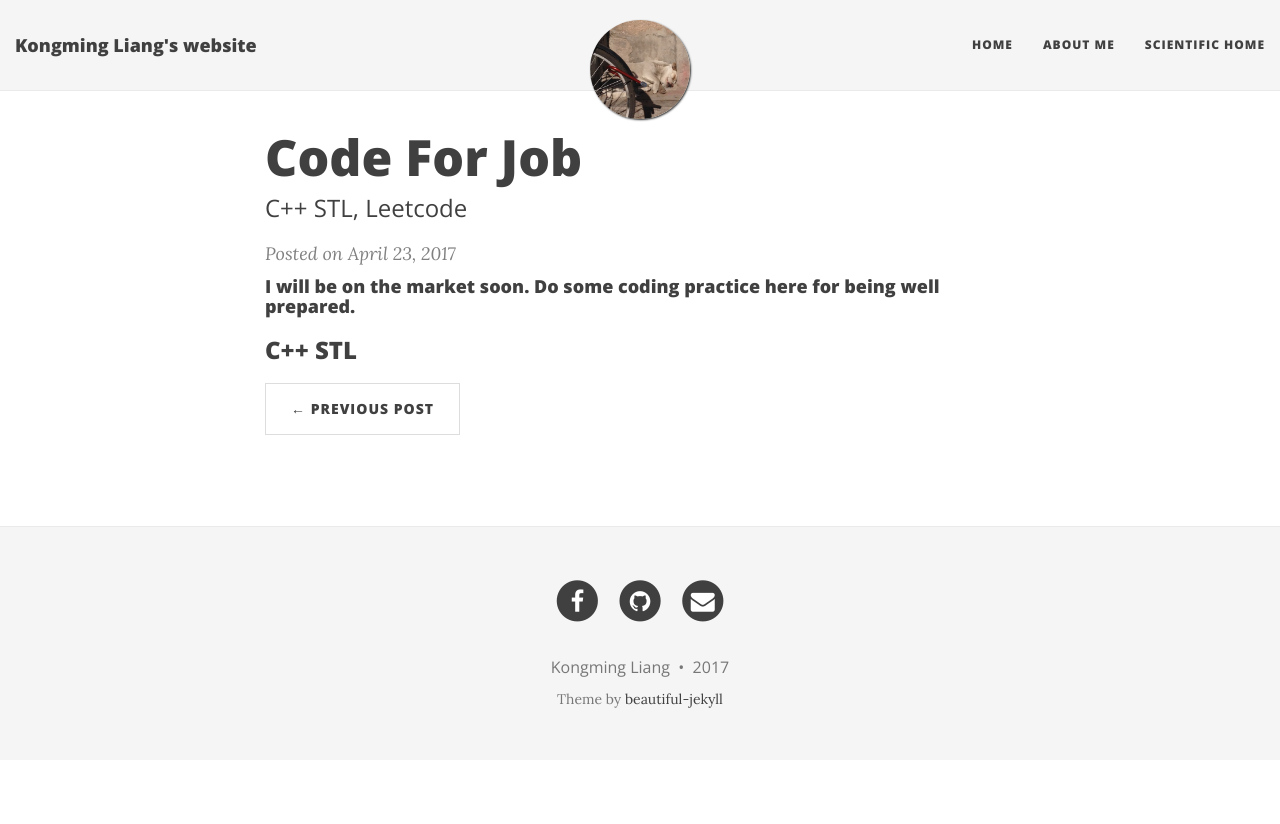
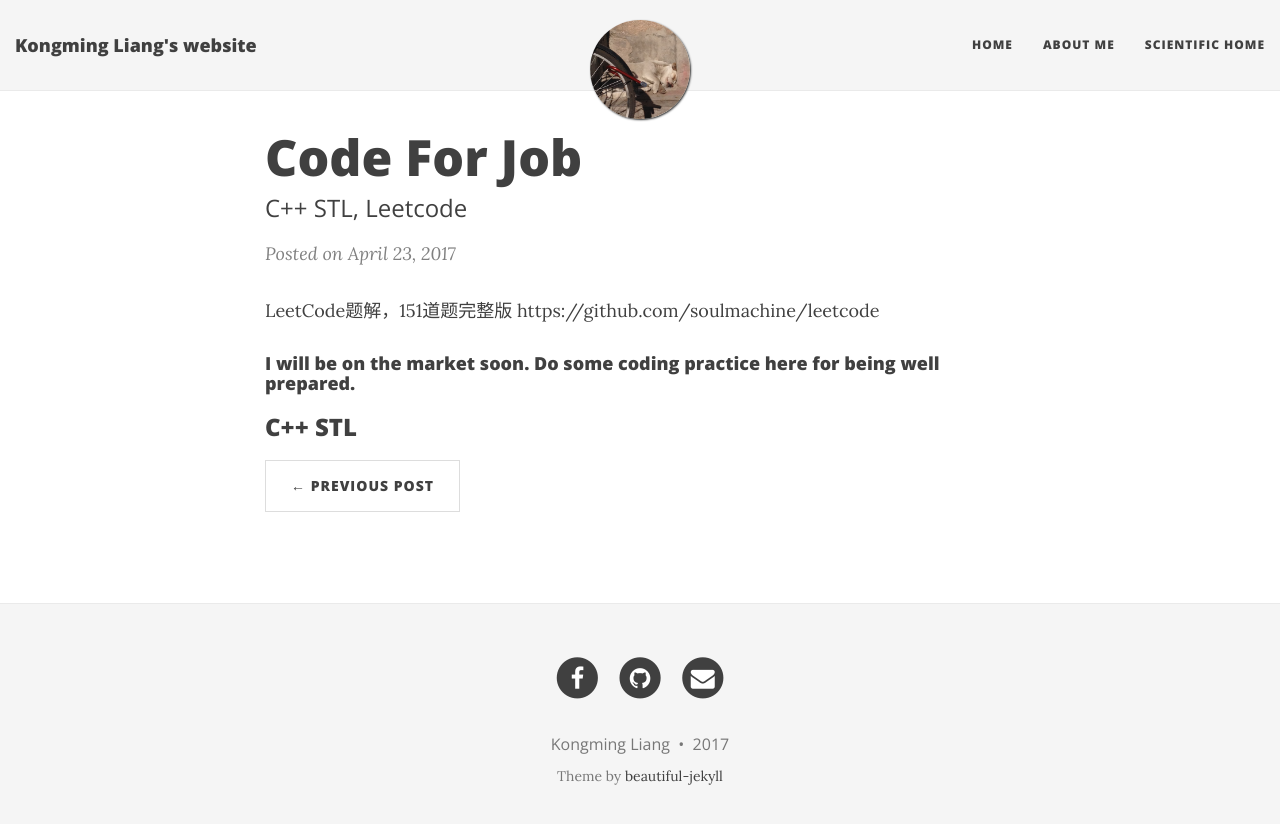
Before and after one commit to GriffinLiang/griffinliang.github.com, a Jekyll site: the page built from _posts/2017-04-23-Code-For-Job.md, in a window 1280 px wide. Shown: the top 824 px of the page. Built offline with Jekyll 4.4.1, drawn with Linux system fonts in a browser that asks for light colours; nearby versions of some CDN libraries.

Commit message:
Update 2017-04-23-Code-For-Job.md

```diff
--- a/_posts/2017-04-23-Code-For-Job.md
+++ b/_posts/2017-04-23-Code-For-Job.md
@@ -7,6 +7,8 @@
 
 <script type="text/javascript" src="http://cdn.mathjax.org/mathjax/latest/MathJax.js?config=default"></script>
 
+LeetCode题解，151道题完整版 https://github.com/soulmachine/leetcode
+
 #### I will be on the market soon. Do some coding practice here for being well prepared. ####
 
 ### C++ STL ###
```
